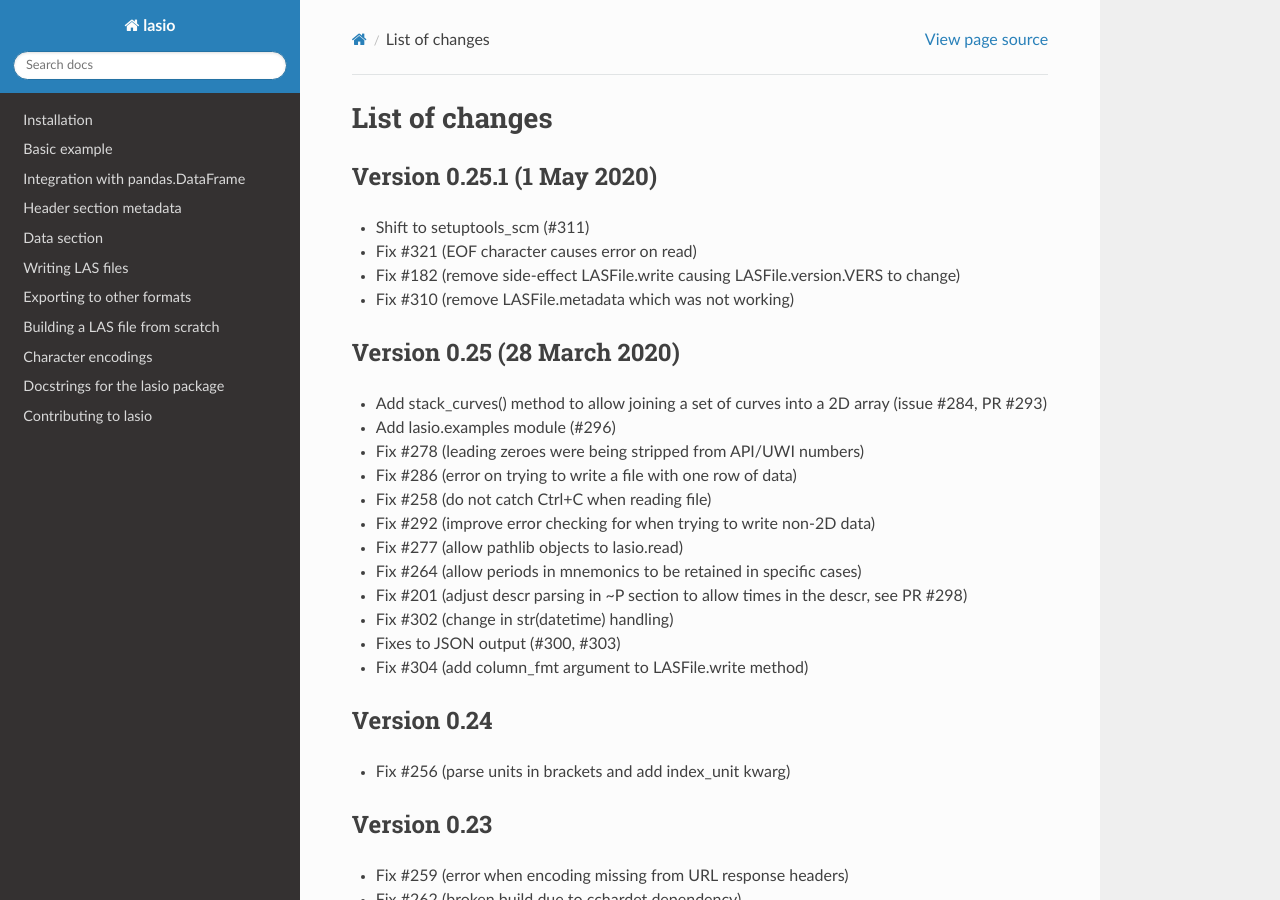
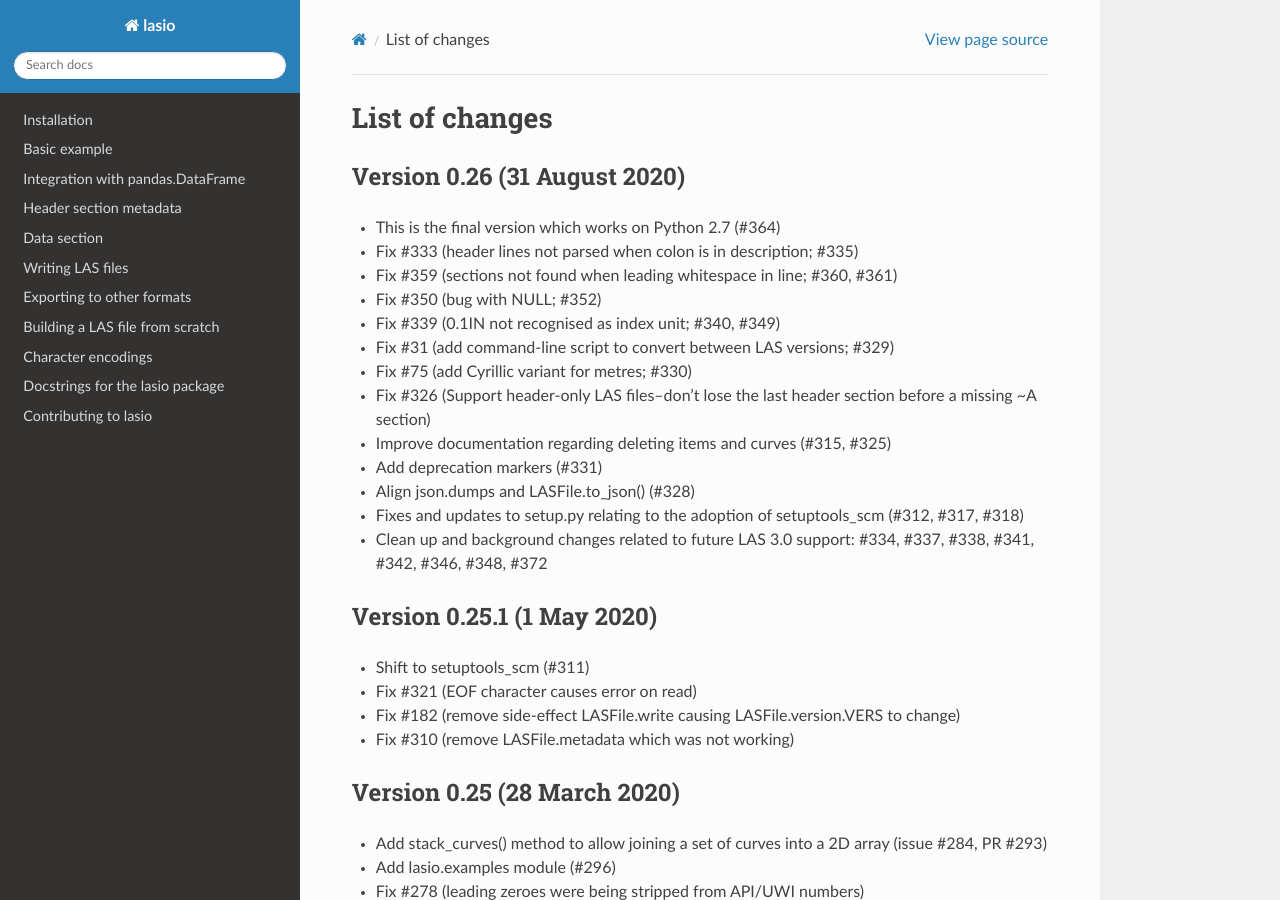
Before and after one commit to kinverarity1/lasio, a Sphinx documentation site: the page built from docs/source/changelog.rst, in a window 1280 px wide and 900 px high. Built offline with Sphinx 7.4.7 and the Read the Docs theme 2.0.0, drawn with Linux system fonts in a browser that asks for light colours; formulas are drawn with MathJax 3.

Commit message:
Release notes for v0.26

```diff
--- a/docs/source/changelog.rst
+++ b/docs/source/changelog.rst
@@ -1,5 +1,21 @@
 List of changes
 ===============================
+
+Version 0.26 (31 August 2020)
+-----------------------------
+- This is the final version which works on Python 2.7 (#364)
+- Fix #333 (header lines not parsed when colon is in description; #335)
+- Fix #359 (sections not found when leading whitespace in line; #360, #361)
+- Fix #350 (bug with NULL; #352)
+- Fix #339 (0.1IN not recognised as index unit; #340, #349)
+- Fix #31 (add command-line script to convert between LAS versions; #329)
+- Fix #75 (add Cyrillic variant for metres; #330)
+- Fix #326 (Support header-only LAS files--don't lose the last header section before a missing ~A section)
+- Improve documentation regarding deleting items and curves (#315, #325)
+- Add deprecation markers (#331)
+- Align json.dumps and LASFile.to_json() (#328)
+- Fixes and updates to setup.py relating to the adoption of setuptools_scm (#312, #317, #318)
+- Clean up and background changes related to future LAS 3.0 support: #334, #337, #338, #341, #342, #346, #348, #372
 
 Version 0.25.1 (1 May 2020)
 -------------------------------------------
```
